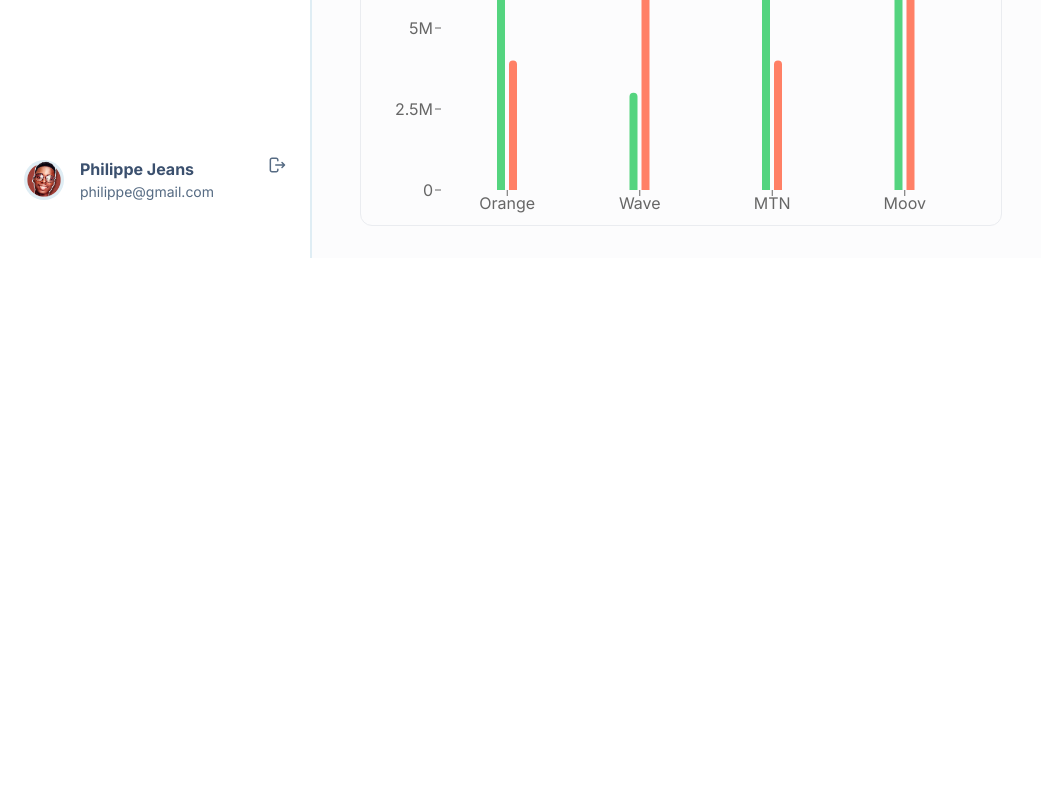
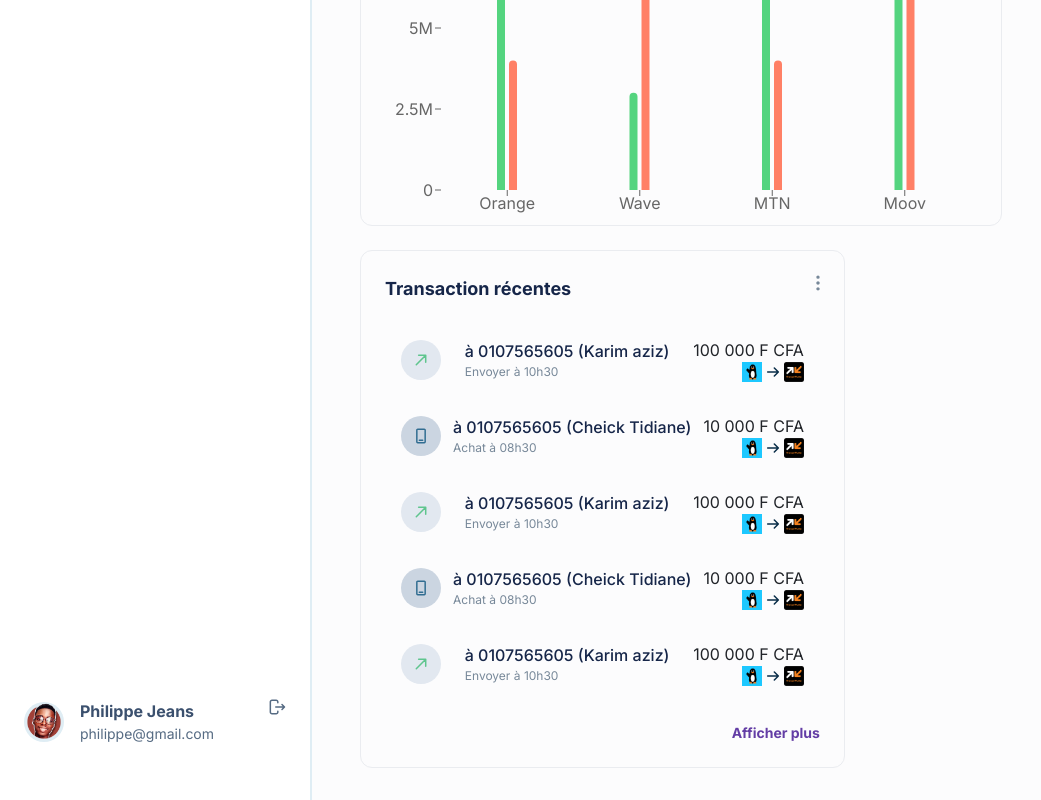
Before and after one commit to amadoucodeur/sendchap-dashboard, a Next.js app: page / in a window 1280 px wide. Shown: the part 1670-2470 px from the top of the page, without its empty margins (0-1041 px from the left). Before the commit the page ends 1928 px from the top, so only its background shows below. Built offline with nearby package versions, Linux system fonts and the light colour scheme.

Commit message:
transacction card

```diff
--- a/app/(dashboard)/page.tsx
+++ b/app/(dashboard)/page.tsx
@@ -2,6 +2,7 @@
 import DiagrameCard from "@/components/DiagrameCard";
 import MyBarChart from "@/components/MyBarChart";
 import ResumeCard from "@/components/ResumeCard";
+import TransactionCard from "@/components/TransactionCard";
 import React from "react";
 
 export default function Home() {
@@ -15,6 +16,7 @@
         <ResumeCard />
         <ResumeCard />
         <BarsCards />
+        <TransactionCard />
       </div>
     </div>
   );
--- /dev/null
+++ b/components/TransactionCard.tsx
@@ -0,0 +1,78 @@
+import Image from "next/image";
+import { IconFlechRight, IconOption, IconPhone, IconShare } from "./ui/icons";
+import Link from "next/link";
+
+export default function TransactionCard() {
+  return (
+    <div className="min-w-[400px] gap-5 flex border-[1px] p-6 flex-col border-solid border-[#EAECF0] rounded-xl">
+      <div className="flex justify-between">
+        <p className="text-[#162649] text-[18px] font-[700]">
+          Transaction récentes
+        </p>
+        <IconOption />
+      </div>
+      <div className="flex flex-col">
+        <List />
+        <List2 />
+        <List />
+        <List2 />
+        <List />
+      </div>
+      <Link
+        href={"#"}
+        className="text-[#633DA5] text-[14px] font-[700] justify-end flex "
+      >
+        <p>Afficher plus</p>
+      </Link>
+    </div>
+  );
+}
+
+function List() {
+  return (
+    <div className="flex items-center gap-3 justify-between p-4">
+      <div className="">
+        <div className="w-[40px] h-[40px] bg-slate-200 rounded-full flex justify-center items-center">
+          <IconShare />
+        </div>
+      </div>
+      <div className="">
+        <p className="text-[#162649] font-[500]">à 0107565605 (Karim aziz)</p>
+        <p className="text-[#778899] text-[12px]">Envoyer à 10h30</p>
+      </div>
+      <div className="flex items-end flex-col">
+        <p className="text-[#212429]">100 000 F CFA</p>
+        <div className="flex items-center gap-1">
+          <Image src="/wave.png" alt="logo" width={20} height={20} />
+          <IconFlechRight />
+          <Image src="/om.png" alt="logo" width={20} height={20} />
+        </div>
+      </div>
+    </div>
+  );
+}
+
+
+function List2() {
+    return (
+      <div className="flex items-center gap-3 justify-between p-4">
+        <div className="">
+          <div className="w-[40px] h-[40px] bg-slate-300 rounded-full flex justify-center items-center">
+            <IconPhone />
+          </div>
+        </div>
+        <div className="">
+          <p className="text-[#162649] font-[500]">à 0107565605 (Cheick Tidiane)</p>
+          <p className="text-[#778899] text-[12px]">Achat à 08h30</p>
+        </div>
+        <div className="flex items-end flex-col">
+          <p className="text-[#212429]">10 000 F CFA</p>
+          <div className="flex items-center gap-1">
+            <Image src="/wave.png" alt="logo" width={20} height={20} />
+            <IconFlechRight />
+            <Image src="/om.png" alt="logo" width={20} height={20} />
+          </div>
+        </div>
+      </div>
+    );
+  }
--- a/components/ui/icons.tsx
+++ b/components/ui/icons.tsx
@@ -115,7 +115,6 @@
   );
 }
 
-
 export function IconFlechUp() {
   return (
     <div>
@@ -137,3 +136,70 @@
     </div>
   );
 }
+
+export function IconShare() {
+  return (
+    <div>
+      <svg
+        width="12"
+        height="12"
+        viewBox="0 0 12 12"
+        fill="none"
+        xmlns="http://www.w3.org/2000/svg"
+      >
+        <path
+          d="M1.28583 10.7142L10.7142 1.28589M10.7142 1.28589V8.35672M10.7142 1.28589H3.64333"
+          stroke="#5FC58E"
+          stroke-width="1.5"
+          stroke-linecap="round"
+          stroke-linejoin="round"
+        />
+      </svg>
+    </div>
+  );
+}
+
+export function IconFlechRight() {
+  return (
+    <div>
+      <svg
+        width="14"
+        height="10"
+        viewBox="0 0 14 10"
+        fill="none"
+        xmlns="http://www.w3.org/2000/svg"
+      >
+        <path
+          d="M1.66669 5H12.3334M12.3334 5L8.33335 9M12.3334 5L8.33335 1"
+          stroke="#092D48"
+          stroke-width="1.5"
+          stroke-linecap="round"
+          stroke-linejoin="round"
+        />
+      </svg>
+    </div>
+  );
+}
+
+
+export function IconPhone() {
+  return (
+    <div>
+      <svg
+        width="10"
+        height="16"
+        viewBox="0 0 10 16"
+        fill="none"
+        xmlns="http://www.w3.org/2000/svg"
+      >
+        <path
+          d="M3.33331 12.1667H6.66665M9.16665 2.16671V13.8334C9.16665 14.0544 9.07885 14.2663 8.92257 14.4226C8.76629 14.5789 8.55433 14.6667 8.33331 14.6667H1.66665C1.44563 14.6667 1.23367 14.5789 1.07739 14.4226C0.921111 14.2663 0.833313 14.0544 0.833313 13.8334V2.16671C0.833313 1.94569 0.921111 1.73373 1.07739 1.57745C1.23367 1.42117 1.44563 1.33337 1.66665 1.33337H8.33331C8.55433 1.33337 8.76629 1.42117 8.92257 1.57745C9.07885 1.73373 9.16665 1.94569 9.16665 2.16671Z"
+          stroke="#316D91"
+          stroke-width="1.5"
+          stroke-linecap="round"
+          stroke-linejoin="round"
+        />
+      </svg>
+    </div>
+  );
+}
```
Also changed, not shown: public/om.png (added), public/wave.png (added).
